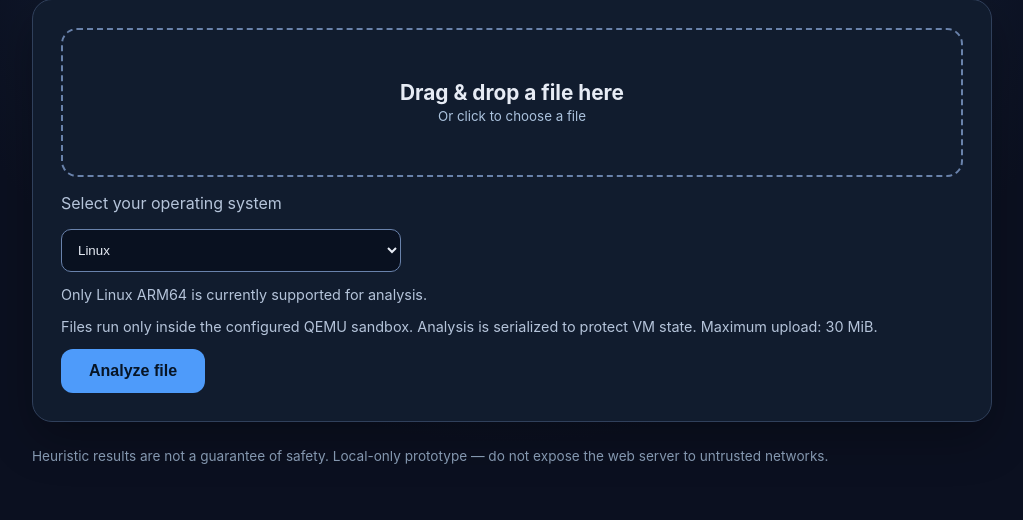
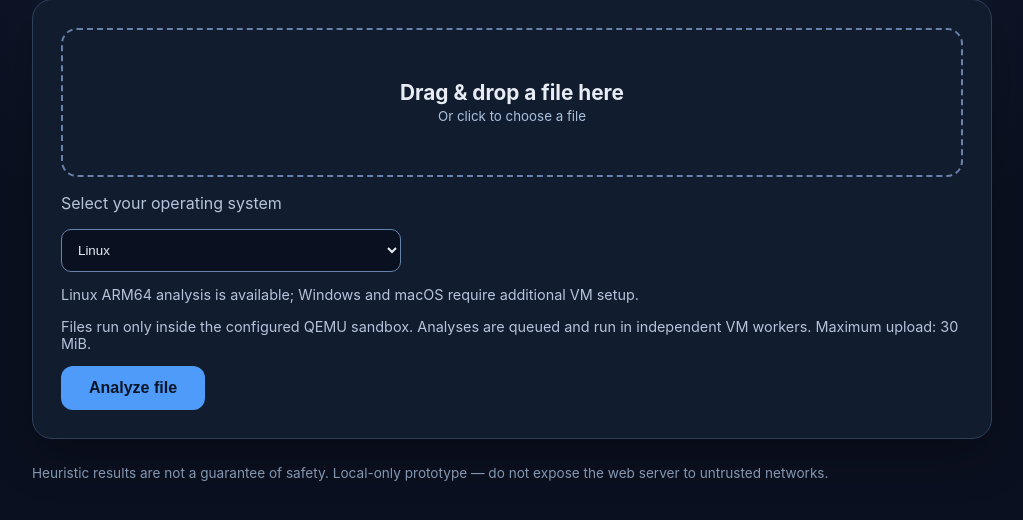
Before and after one commit to tossout1/Glassbox, a Flask app: page / in a window 1280 px wide. Shown: the part 172-692 px from the top of the page, without its empty margins (128-1151 px from the left). Run offline with Flask 3, Linux system fonts and the light colour scheme.

Commit message:
Update UI messaging for queued independent VM workers

```diff
--- a/templates/index.html
+++ b/templates/index.html
@@ -173,12 +173,12 @@
                 </select>
 
                 <p class="notice" id="osNotice" role="status">
-                    Only Linux ARM64 is currently supported for analysis.
+                    Linux ARM64 analysis is available; Windows and macOS require additional VM setup.
                 </p>
 
                 <p class="notice">
                     Files run only inside the configured QEMU sandbox.
-                    Analysis is serialized to protect VM state.
+                    Analyses are queued and run in independent VM workers.
                     Maximum upload: 30 MiB.
                 </p>
 
@@ -264,7 +264,7 @@
         // Display operating system compatibility
         os.addEventListener("change", (e) => {
             osNotice.textContent = e.target.value === "linux"
-                ? "Only Linux ARM64 is currently supported for analysis."
+                ? "Linux ARM64 analysis is available."
                 : "This operating system is not yet supported by the analysis backend.";
         });
 
```
